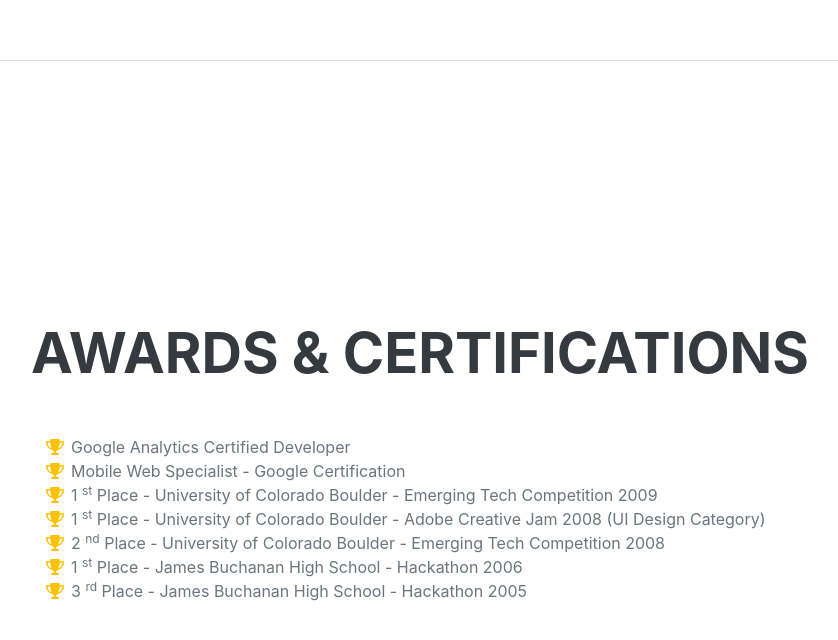
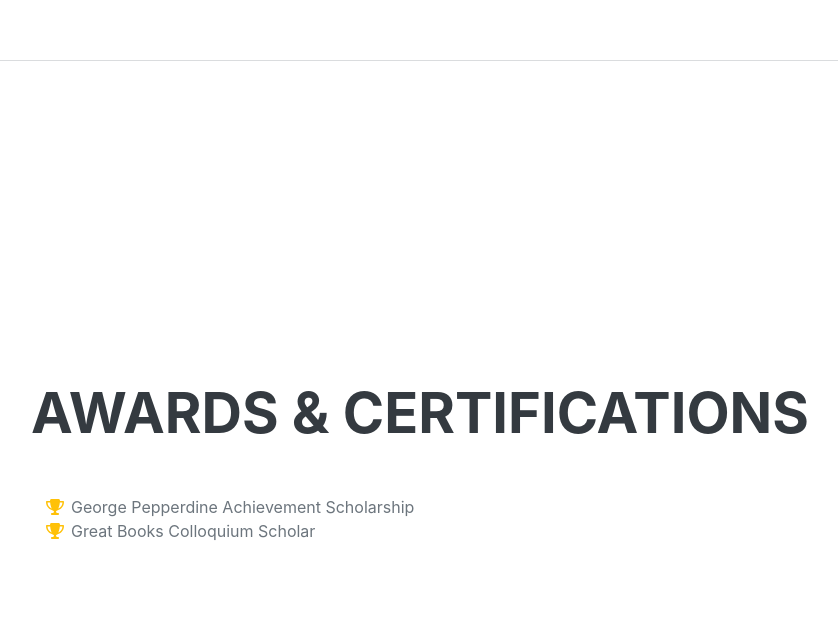
Before and after one commit to audreydaucher/audreydaucher.github.io, a plain HTML site: page index.html in a window 1280 px wide. Shown: the part 4050-4690 px from the top of the page, without its empty margins (289-1127 px from the left). Drawn offline with nearby package versions, Linux system fonts and the light colour scheme; a web font is replaced by a local one.

Commit message:
final push
final straw

```diff
--- a/index.html
+++ b/index.html
@@ -139,8 +139,7 @@
             <section class="resume-section" id="interests">
                 <div class="resume-section-content">
                     <h2 class="mb-5">Interests</h2>
-                    <p>Apart from being a web developer, I enjoy most of my time being outdoors. In the winter, I am an avid skier and novice ice climber. During the warmer months here in Colorado, I enjoy mountain biking, free climbing, and kayaking.</p>
-                    <p class="mb-0">When forced indoors, I follow a number of sci-fi and fantasy genre movies and television shows, I am an aspiring chef, and I spend a large amount of my free time exploring the latest technology advancements in the front-end web development world.</p>
+                    <p>Outside of my academic and career interests, I enjoy riding horses as a former competitive equestrian, scuba diving in tropical locations, and improving my golf game.</p>
                 </div>
             </section>
             <hr class="m-0" />
@@ -151,43 +150,13 @@
                     <ul class="fa-ul mb-0">
                         <li>
                             <span class="fa-li"><i class="fas fa-trophy text-warning"></i></span>
-                            Google Analytics Certified Developer
+                            George Pepperdine Achievement Scholarship
                         </li>
                         <li>
                             <span class="fa-li"><i class="fas fa-trophy text-warning"></i></span>
-                            Mobile Web Specialist - Google Certification
+                            Great Books Colloquium Scholar
                         </li>
-                        <li>
-                            <span class="fa-li"><i class="fas fa-trophy text-warning"></i></span>
-                            1
-                            <sup>st</sup>
-                            Place - University of Colorado Boulder - Emerging Tech Competition 2009
-                        </li>
-                        <li>
-                            <span class="fa-li"><i class="fas fa-trophy text-warning"></i></span>
-                            1
-                            <sup>st</sup>
-                            Place - University of Colorado Boulder - Adobe Creative Jam 2008 (UI Design Category)
-                        </li>
-                        <li>
-                            <span class="fa-li"><i class="fas fa-trophy text-warning"></i></span>
-                            2
-                            <sup>nd</sup>
-                            Place - University of Colorado Boulder - Emerging Tech Competition 2008
-                        </li>
-                        <li>
-                            <span class="fa-li"><i class="fas fa-trophy text-warning"></i></span>
-                            1
-                            <sup>st</sup>
-                            Place - James Buchanan High School - Hackathon 2006
-                        </li>
-                        <li>
-                            <span class="fa-li"><i class="fas fa-trophy text-warning"></i></span>
-                            3
-                            <sup>rd</sup>
-                            Place - James Buchanan High School - Hackathon 2005
-                        </li>
-                    </ul>
+                                            </ul>
                 </div>
             </section>
         </div>
```
